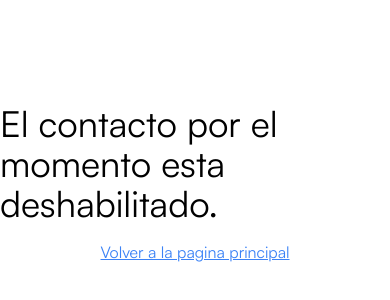
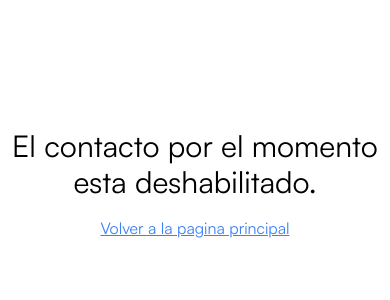
Before and after one commit to Tintaa307/AS-Cleaning-Solutions, a Next.js app: page /contact in a window 390 px wide. Shown: the part 238-538 px from the top of the page. Built offline with nearby package versions, Linux system fonts and the light colour scheme.

Commit message:
feat: add text responsive

```diff
--- a/src/app/contact/page.tsx
+++ b/src/app/contact/page.tsx
@@ -35,7 +35,7 @@
   return (
     <>
       <div className="w-full h-screen flex items-center justify-center flex-col gap-4">
-        <h1 className="text-black text-4xl">
+        <h1 className="text-black text-4xl text-center services_sm:text-3xl">
           El contacto por el momento esta deshabilitado.
         </h1>
         <Link className="text-blue-500 underline" href={"/"}>
```
